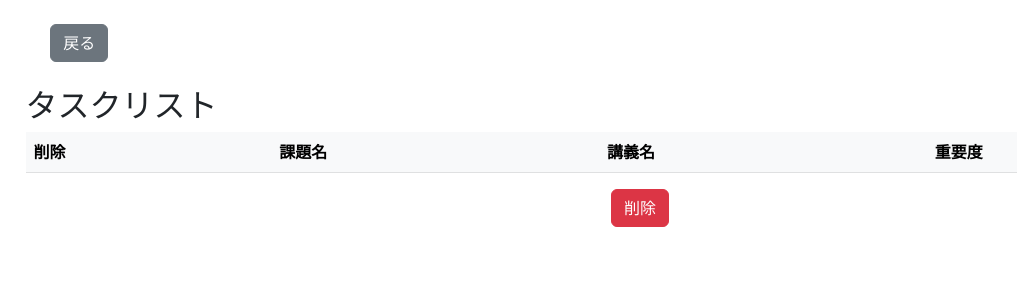
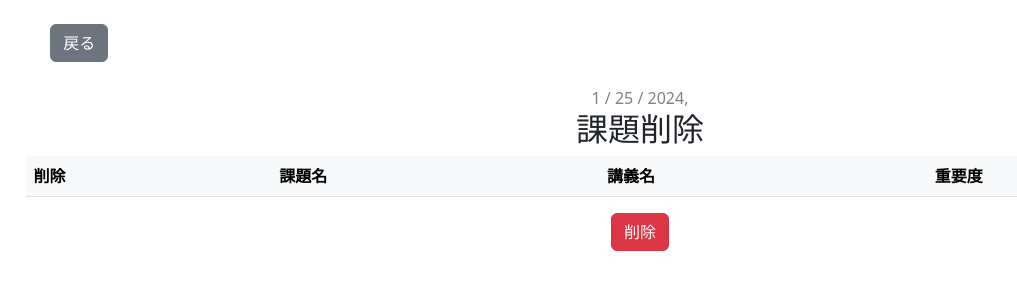
Before and after one commit to 2023AIT-OOP2-G02/Deadline_Memo_web_app, a Flask app: page /render_remove_data/1 in a window 1280 px wide. Shown: the top 300 px of the page, without its empty margins (0-1017 px from the left). Run offline with Flask 3, Linux system fonts and the light colour scheme; lists and menus that the app fills with data are empty.

Commit message:
update: h2の上に年月日を追加

```diff
--- a/static/css/add_page.css
+++ b/static/css/add_page.css
@@ -56,3 +56,7 @@ table{
   .rating__input:checked ~ .rating__label {
     color: #ffbb00;
   }
+
+#date {
+    color: grey;
+}
--- a/static/css/detail_edit_page.css
+++ b/static/css/detail_edit_page.css
@@ -56,3 +56,7 @@ table{
   .rating__input:checked ~ .rating__label {
     color: #ffbb00;
   }
+
+#date {
+    color: grey;
+}
--- a/static/css/remove_page.css
+++ b/static/css/remove_page.css
@@ -14,3 +14,7 @@
     padding: 0.5rem;
     color: #ffbb00;
 }
+
+#date {
+    color: grey;
+}
--- a/static/css/search_page.css
+++ b/static/css/search_page.css
@@ -47,3 +47,7 @@ table{
   .rating__input:checked ~ .rating__label {
     color: #ffbb00;
   }
+
+#date {
+    color: grey;
+}
--- a/static/css/sort_page.css
+++ b/static/css/sort_page.css
@@ -47,3 +47,6 @@ table{
 .rating__input:checked ~ .rating__label {
     color: #ffbb00;
 }
+#date {
+    color: grey;
+}
--- /dev/null
+++ b/static/js/display_date.js
@@ -0,0 +1,9 @@
+// 日付の表示
+const datetime = new Date().toLocaleString({ timeZone: 'Asia/Tokyo' }, { hour12: false });
+const date = datetime.split(' ')[0];
+//dateの/の直後にスペースを追加
+const dateArr = date.split('/');
+const dateStr = dateArr[0] + ' / ' + dateArr[1] + ' / ' + dateArr[2];
+
+const dateElement = document.getElementById('date');
+dateElement.innerHTML = dateStr;
--- a/templates/add_page.html
+++ b/templates/add_page.html
@@ -20,6 +20,8 @@
     <br>
     <div class="container">
 {#        送信フォーム #}
+        <div id="date" align="center"></div>
+        <h2 align="center">課題追加</h2>
         <form action="/add_data" method="POST">
             <table align="center" class="table table-sm table-bordered border-secondary table-striped">
                 <tr>
@@ -74,6 +76,8 @@
         </form>
     </div>
     <script type="module" src="{{url_for('static', filename='js/insert_user_id.js')}}"></script>
+    <script type="module" src="{{url_for('static', filename='js/display_date.js')}}"></script>
+
 
 </body>
 </html>
--- a/templates/detail_edit_page.html
+++ b/templates/detail_edit_page.html
@@ -20,6 +20,8 @@
         </a>
     </div>
     <br>
+    <div id="date" align="center"></div>
+    <h2 align="center">課題編集</h2>
     <div class="container">
         {#        編集送信フォーム #}
         <form action="/detail_edit_data" method="POST">
@@ -78,6 +80,8 @@
         </form>
     </div>
     <script type="module" src="{{url_for('static', filename='js/insert_user_id.js')}}"></script>
+    <script type="module" src="{{url_for('static', filename='js/display_date.js')}}"></script>
+
 </body>
 
 </html>
--- a/templates/index.html
+++ b/templates/index.html
@@ -36,7 +36,7 @@
             </div>
         </div>
 
-        <div id="date"></div>
+        <div id="date" align="center"></div>
         <h2>課題一覧</h2>
         <div class="table-scrool">
             <table class="table table-hover">
@@ -131,6 +131,8 @@
         crossorigin="anonymous"></script>
 
 <script type="module" src="{{url_for('static', filename='js/index.js')}}"></script>
+<script type="module" src="{{url_for('static', filename='js/display_date.js')}}"></script>
+
 
 </body>
 </html>
--- a/templates/remove_page.html
+++ b/templates/remove_page.html
@@ -23,8 +23,8 @@
         </div>
         <br>
 
-
-        <h2>タスクリスト</h2>
+        <div id="date" align="center"></div>
+        <h2 align="center">課題削除</h2>
         <div class="table-scrool">
             <form action="/remove_data" method="POST">
                 <table class="table">
@@ -70,6 +70,7 @@
         </div>
     </div>
     <script type="module" src="{{url_for('static', filename='js/insert_user_id.js')}}"></script>
+    <script type="module" src="{{url_for('static', filename='js/display_date.js')}}"></script>
     <script src="https://cdn.jsdelivr.net/npm/bootstrap@5.3.0/dist/js/bootstrap.bundle.min.js"
         integrity="sha384-geWF76RCwLtnZ8qwWowPQNguL3RmwHVBC9FhGdlKrxdiJJigb/j/68SIy3Te4Bkz"
         crossorigin="anonymous"></script>
--- a/templates/search_page.html
+++ b/templates/search_page.html
@@ -20,6 +20,8 @@
         </a>
     </div>
     <br>
+    <div id="date" align="center"></div>
+    <h2 align="center">課題検索</h2>
     <div class="container">
         {# 送信フォーム #}
         <form action="/search_data" method="POST">
@@ -82,6 +84,8 @@
         </form>
     </div>
     <script type="module" src="{{url_for('static', filename='js/insert_user_id.js')}}"></script>
+    <script type="module" src="{{url_for('static', filename='js/display_date.js')}}"></script>
+
 </body>
 
 </html>
--- a/templates/sort_page.html
+++ b/templates/sort_page.html
@@ -20,6 +20,8 @@
     </a>
 </div>
 <br>
+<div id="date" align="center"></div>
+<h2 align="center">課題並び替え</h2>
 <div class="container">
     <form action="/sort_data" method="POST">
         <table align="center" class="table table-sm table-bordered border-secondary table-striped">
@@ -49,6 +51,8 @@
 
 </div>
 <script type="module" src="{{url_for('static', filename='js/insert_user_id.js')}}"></script>
+<script type="module" src="{{url_for('static', filename='js/display_date.js')}}"></script>
+
 </body>
 
 </html>
```
Also changed, not shown: static/js/index.js (+0 -9 lines).
